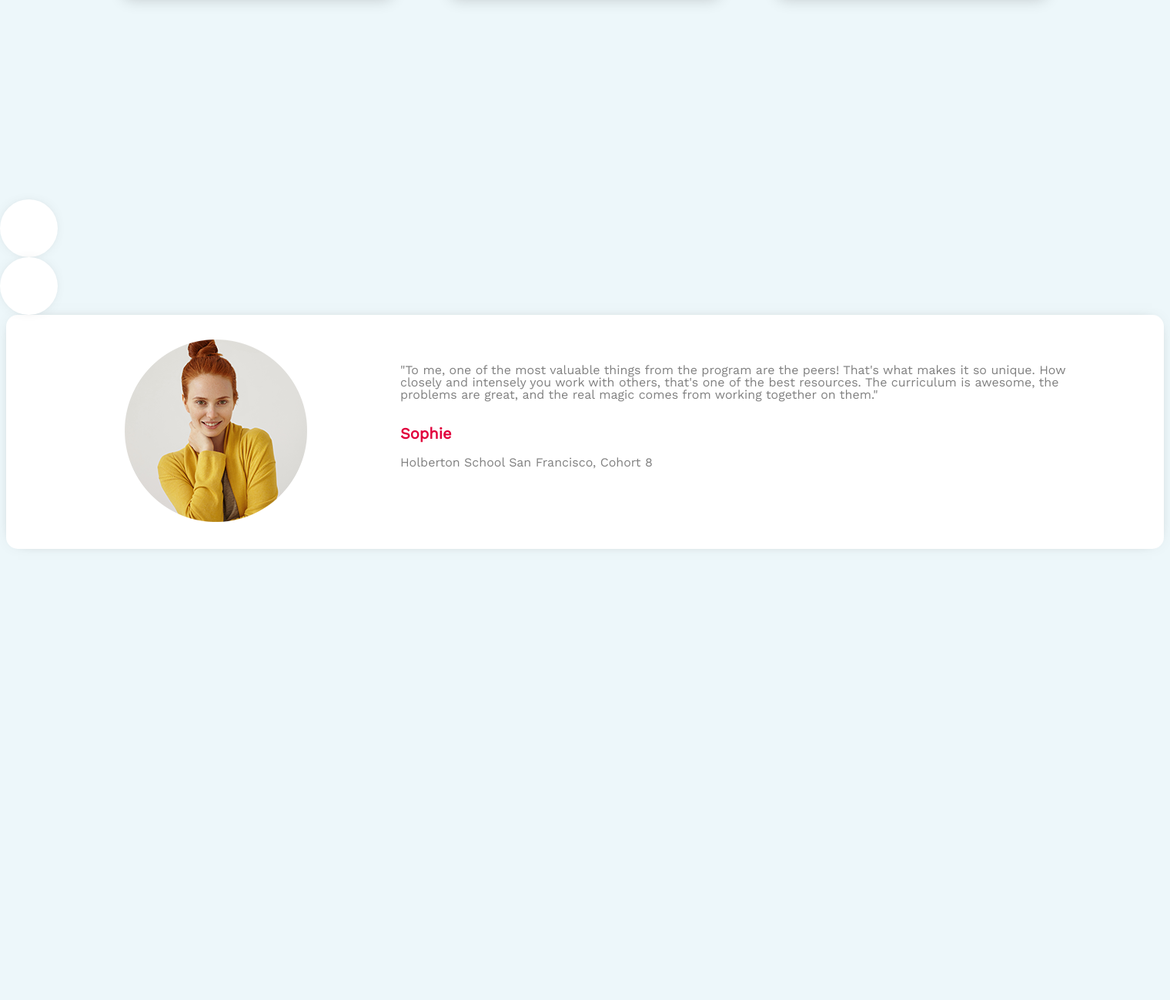
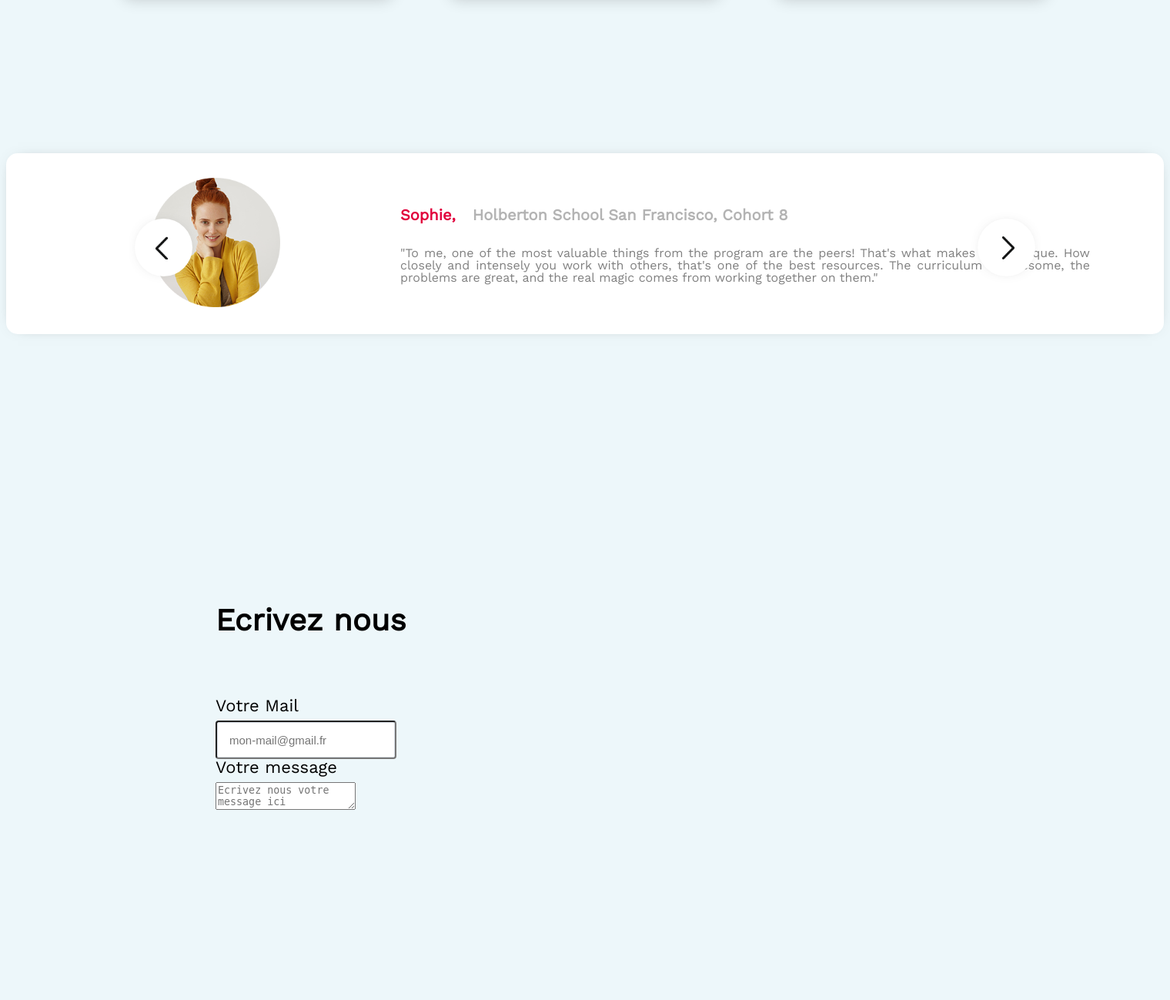
Before and after one commit to SamirNaggara/cyl-from-scrach-in-wp, a PHP site: page / in a window 1520 px wide. Shown: the part 3741-5040 px from the top of the page at 77% size. After the commit the page ends 4793 px from the top, so only its background shows below. Run offline with PHP 8.4, Linux system fonts and the light colour scheme; some web fonts are replaced.

Commit message:
html/css presque fini

```diff
--- a/css/style.css
+++ b/css/style.css
@@ -1320,7 +1320,13 @@ p {
   -webkit-font-smoothing: antialiased;
 }
 
-.slide-gauche, .slide-droite {
+.conteneur-fleches {
+  display: flex;
+  justify-content: space-between;
+  min-height: 0 !important;
+  margin: 25px 175px;
+}
+.conteneur-fleches .slide-gauche, .conteneur-fleches .slide-droite {
   width: 75px;
   height: 75px;
   border: none;
@@ -1329,6 +1335,17 @@ p {
   border-radius: 50px;
   text-align: center;
   position: relative;
+  display: flex;
+  align-items: center;
+  justify-content: center;
+}
+.conteneur-fleches .slide-gauche img, .conteneur-fleches .slide-droite img {
+  height: 30px;
+}
+
+.carrousel {
+  min-height: 40vh !important;
+  margin-top: -185px;
 }
 
 .carre-blanc .carte1 {
@@ -1354,26 +1371,35 @@ p {
 .carre-blanc .carte1 .row .column-gauche .photo {
   text-align: center;
 }
+.carre-blanc .carte1 .row .column-gauche .photo img {
+  width: 35%;
+}
 .carre-blanc .carte1 .row .column-droite {
   display: flex;
   flex-direction: column;
   flex-basis: 100%;
   flex: 2;
+  justify-content: center;
 }
-.carre-blanc .carte1 .row .column-droite .texte-temoignage {
+.carre-blanc .carte1 .row .column-droite .droite {
+  margin-bottom: 2vh;
+}
+.carre-blanc .carte1 .row .column-droite .droite .texte-temoignage {
   color: grey;
-  margin-bottom: 2em;
   margin-top: 2em;
   padding-right: 4em;
+  text-align: justify;
 }
-.carre-blanc .carte1 .row .column-droite .nom-temoignage {
+.carre-blanc .carte1 .row .column-droite .droite .nom-temoignage {
   color: #e1003c;
   font-weight: 600;
   font-size: 20px;
-  margin-bottom: 1em;
+  margin: 1em 0;
 }
-.carre-blanc .carte1 .row .column-droite .location-temoignage {
+.carre-blanc .carte1 .row .column-droite .droite .location-temoignage {
   color: grey;
+  opacity: 60%;
+  margin-left: 15px;
 }
 
 /*# sourceMappingURL=style.css.map */
--- a/index.html
+++ b/index.html
@@ -301,9 +301,17 @@
             </section>
 
 
+            <section class="conteneur-fleches">
+                <div class="slide-gauche">
+                    <img src="./images/left-arrow.png" alt="">
+                </div>
+                <div class="slide-droite">
+                    <img src="./images/right-arrow.png" alt="">
+
+                </div>
+            </section>
             <section class="carrousel">
-                <div class="slide-gauche"></div>
-                <div class="slide-droite"></div>
+
                 <div class="carre-blanc" id="carre-blanc">
                     <article class="carte1">
                         <div class="row">
@@ -316,14 +324,12 @@
                             </div>
                             <div class="column-droite">
                                 <div class="droite">
+                                    <div class="nom-temoignage">
+                                        <span class="nom">Sophie,</span>
+                                        <span class="location-temoignage">Holberton School San Francisco, Cohort 8</span>
+                                    </div>
                                     <div class="texte-temoignage">
                                         "To me, one of the most valuable things from the program are the peers! That's what makes it so unique. How closely and intensely you work with others, that's one of the best resources. The curriculum is awesome, the problems are great, and the real magic comes from working together on them."
-                                    </div>
-                                    <div class="nom-temoignage">
-                                        Sophie
-                                    </div>
-                                    <div class="location-temoignage">
-                                        Holberton School San Francisco, Cohort 8
                                     </div>
                                 </div>
                             </div>
```
Also changed, not shown: sass/_temoignage_carrousel.scss (+34 -2 lines), images/left-arrow.png, images/right-arrow.png, 1 other file.
